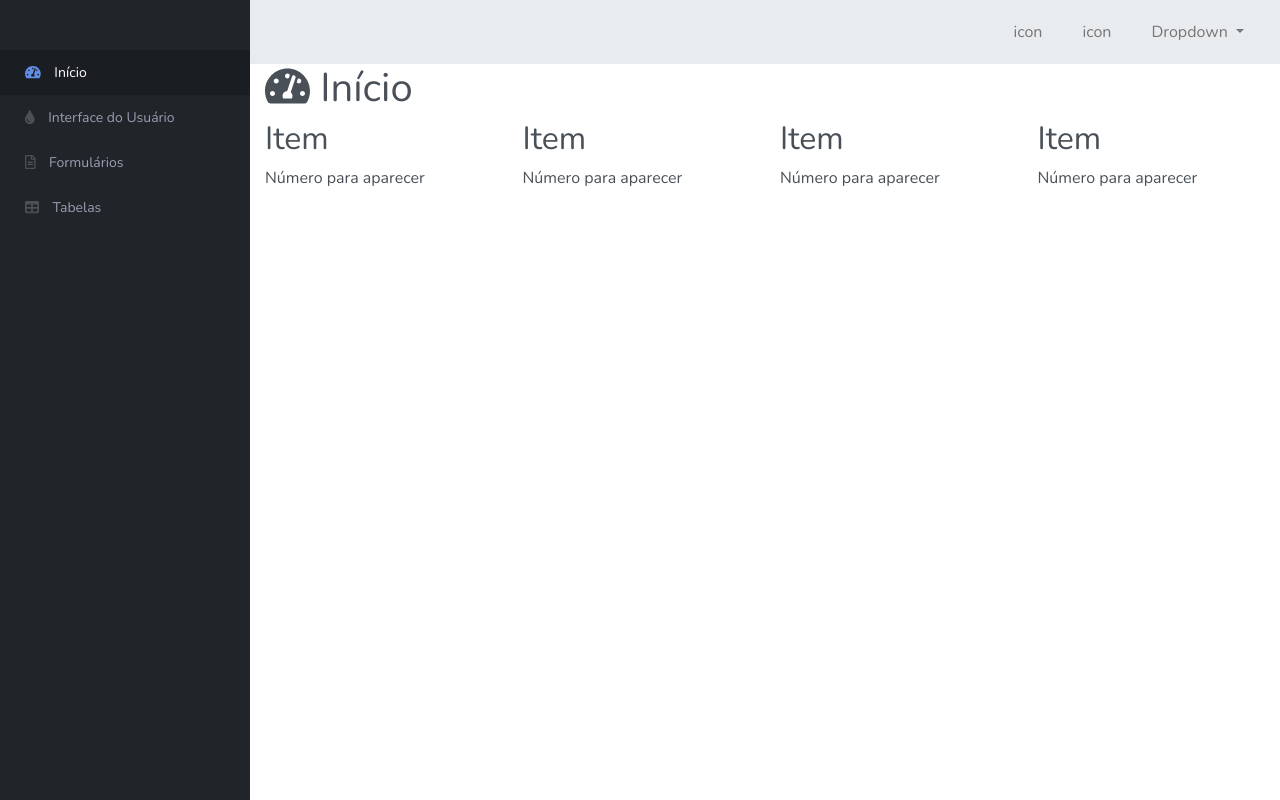
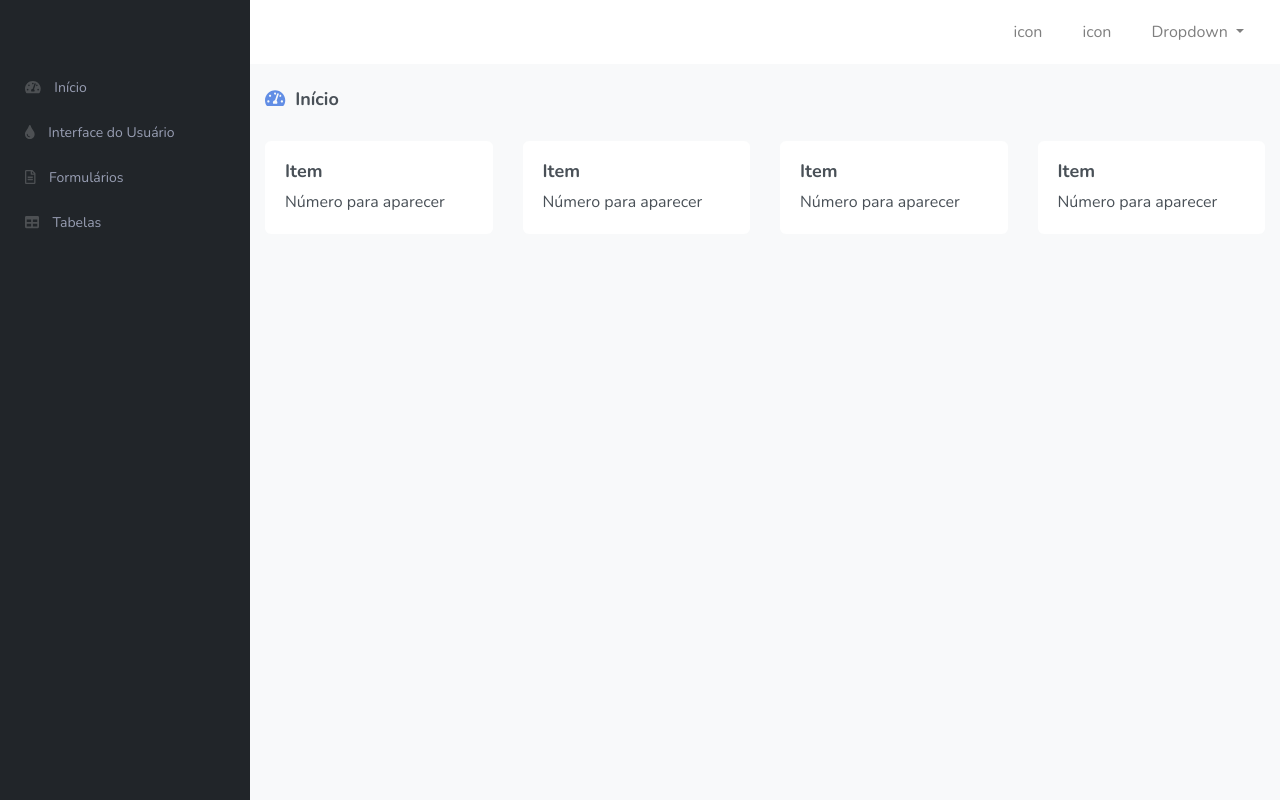
Before and after one commit to Kallil-Belmonte/dashboard-quickstart, a plain HTML site: page index.html in a window 1280 px wide. Both pictures are taken after a click on the button "Início". Drawn offline with nearby package versions, Linux system fonts and the light colour scheme.

Commit message:
Files updated.

```diff
--- a/index.html
+++ b/index.html
@@ -92,7 +92,7 @@
     <!--====================
     SIDE MENU
     ====================-->
-    <nav class="side-menu position-fixed">
+    <nav class="side-menu position-fixed d-block">
       <!-- <img class="d-block logo" src="img/logo.png" alt="Nome da Empresa/Sistema"> -->
 
       <ul class="items list-unstyled">
@@ -106,13 +106,13 @@
             <i class="fas fa-tint"></i> Interface do Usuário
           </a>
           <ul class="submenu list-unstyled">
-            <li><a href="botoes.html">Botões</a></li>
-            <li><a href="paineis.html">Painéis</a></li>
-            <li><a href="tabs.html">Tabs</a></li>
-            <li><a href="modais.html">Modais</a></li>
-            <li><a href="alertas.html">Alertas</a></li>
-            <li><a href="collapses.html">Collapses</a></li>
-            <li><a href="tooltips.html">Tooltips</a></li>
+            <li><a href="#">Botões</a></li>
+            <li><a href="#">Painéis</a></li>
+            <li><a href="#">Tabs</a></li>
+            <li><a href="#">Modais</a></li>
+            <li><a href="#">Alertas</a></li>
+            <li><a href="#">Collapses</a></li>
+            <li><a href="#">Tooltips</a></li>
           </ul>
         </li>
         <li>
@@ -153,28 +153,28 @@
         ====================-->
         <section class="section">
           <div class="row">
-            <div class="col-md-6 col-lg-3">
+            <div class="col-lg-6 col-xl-3">
               <div class="content-box">
                 <h2 class="title">Item</h2>
                 <span class="number">Número para aparecer</span>
               </div>
             </div>
 
-            <div class="col-md-6 col-lg-3">
+            <div class="col-lg-6 col-xl-3">
               <div class="content-box">
                 <h2 class="title">Item</h2>
                 <span class="number">Número para aparecer</span>
               </div>
             </div>
 
-            <div class="col-md-6 col-lg-3">
+            <div class="col-lg-6 col-xl-3">
               <div class="content-box">
                 <h2 class="title">Item</h2>
                 <span class="number">Número para aparecer</span>
               </div>
             </div>
 
-            <div class="col-md-6 col-lg-3">
+            <div class="col-lg-6 col-xl-3">
               <div class="content-box">
                 <h2 class="title">Item</h2>
                 <span class="number">Número para aparecer</span>
--- a/js/javascript.js
+++ b/js/javascript.js
@@ -50,10 +50,10 @@ const themeFunctions = {
   // SIDE MENU
   sideMenu: function() {
     $('.side-menu .items > li > a').click(function(event) {
-      event.preventDefault();
-
-      $('.side-menu .items > li > a').removeClass('active');
-      $(this).toggleClass('active');
+      if ($(this).next().length > 0) {
+        event.preventDefault();
+        $(this).toggleClass('active').parent().siblings().find('.active').removeClass('active');
+      }
     });
   },
 
--- a/scss/style/helpers/_variables.scss
+++ b/scss/style/helpers/_variables.scss
@@ -47,7 +47,7 @@ $dark:      $gray-800;
 
 // BODY
 
-$body-bg:     #FFF;
+$body-bg:     $gray-100;
 $body-color:  $gray-700;
 
 
--- a/scss/style/layout/_elements.scss
+++ b/scss/style/layout/_elements.scss
@@ -4,7 +4,14 @@
 /* TITLE */
 
 .page-title {
+  font-size: 18px;
+  font-weight: 700;
+  margin: 25px 0 30px;
 
+  .svg-inline--fa {
+    color: $primary;
+    margin-right: 5px;
+  }
 }
 
 .page-subtitle {
@@ -29,7 +36,7 @@
   top: 0;
   left: -$side-menu-width;
   bottom: 0;
-  transition: left 0.3s ease;
+  transition: left 0.1s ease;
   z-index: 5;
 
   @include media-breakpoint-up(lg) {
@@ -47,7 +54,7 @@
   }
 
   .items {
-    margin-top: 50px;
+    margin-top: 65px;
 
     a {
       display: block;
@@ -61,6 +68,16 @@
         transition: color 0.3s ease;
       }
 
+      &:hover,
+      &.active {
+        color: #FFF;
+        background-color: darken($gray-900, 3%);
+
+        .svg-inline--fa {
+          color: $primary;
+        }
+      }
+
       + .submenu {
         max-height: 0;
         background-color: lighten($gray-900, 1%);
@@ -69,16 +86,6 @@
 
         a {
           padding-left: 50px;
-        }
-      }
-
-      &:hover,
-      &.active {
-        color: #FFF;
-        background-color: darken($gray-900, 3%);
-
-        .svg-inline--fa {
-          color: $primary;
         }
       }
 
@@ -96,9 +103,12 @@
 /* CONTENT BOX */
 
 .content-box {
+  padding: 20px;
+  border-radius: 6px;
+  background-color: #FFF;
 
-
-  .section-title {
-
+  > .title {
+    font-size: 18px;
+    font-weight: 700;
   }
 }
--- a/scss/style/layout/_header.scss
+++ b/scss/style/layout/_header.scss
@@ -44,6 +44,7 @@
     display: block;
     top: 50%;
     margin-top: -2px;
+    transition: background-color 0.8s ease;
 
     &,
     &::before,
@@ -109,7 +110,7 @@
 /* MAIN MENU */
 
 .main-menu {
-  background-color: $gray-200;
+  background-color: #FFF;
 
   .navbar-nav {
     .nav-link {
```
Also changed, not shown: css/style.css, 1 other file.
